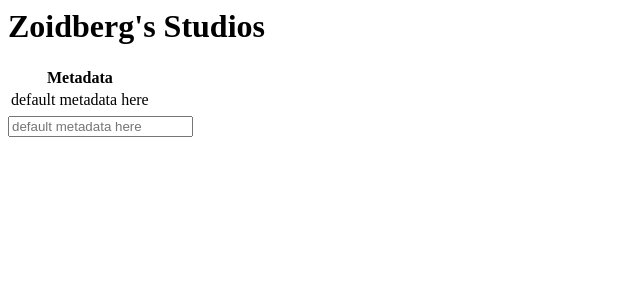
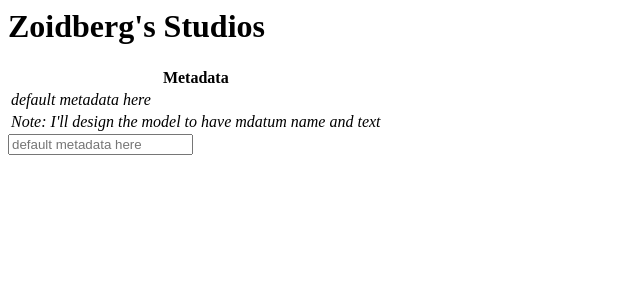
Before and after one commit to gunzapper/ZoidbergStudio, a Django app: page / in a window 1280 px wide. Shown: the top 300 px of the page, without its empty margins (0-640 px from the left). Run offline with Django 3.2, Linux system fonts and the light colour scheme; data that the repository does not hold is empty.

Commit message:
Redirect after POST, and show metadata in template

```diff
--- a/dicom_visio/templates/home.html
+++ b/dicom_visio/templates/home.html
@@ -8,8 +8,11 @@
             <tr>
                 <th>Metadata</th>
             </tr>
-            <tr><td>default metadata here</td></tr>
-            <tr><td>{{ new_metadata_text }}</td></tr>
+            <tr><td><i>default metadata here</i></td></tr>
+            <tr><td><i>Note: I'll design the model to have mdatum name and text</i></td></tr>
+            {% for mdatum  in mdata %}
+                <tr><td>{{ mdatum.text }}</td></tr>
+            {% endfor %}
         </table>
         <form method="POST">
             <input name='metadata_text' id="id_change_metadata" placeholder="default metadata here"/>
--- a/dicom_visio/views.py
+++ b/dicom_visio/views.py
@@ -7,4 +7,5 @@ def home_page(request):
         MDatum.objects.create(text = request.POST['metadata_text'])
         return redirect('/')
 
-    return render(request, 'home.html')
+    mdata = MDatum.objects.all()
+    return render(request, 'home.html', {'mdata': mdata})
```
Also changed, not shown: dicom_visio/tests.py (+10 -2 lines).
